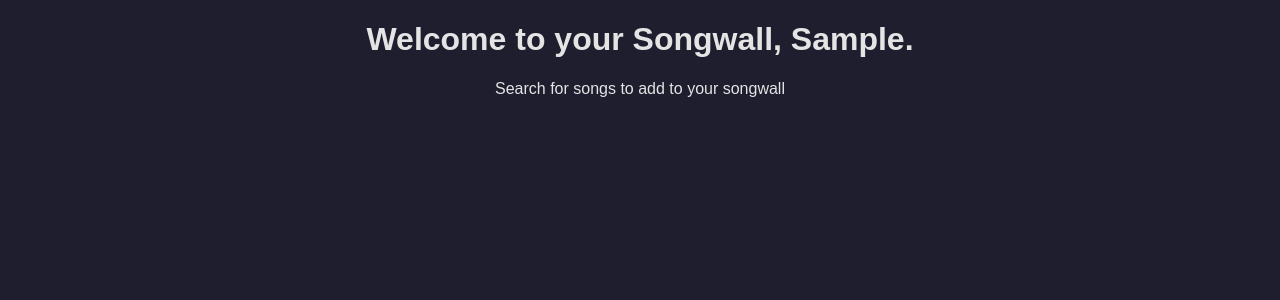
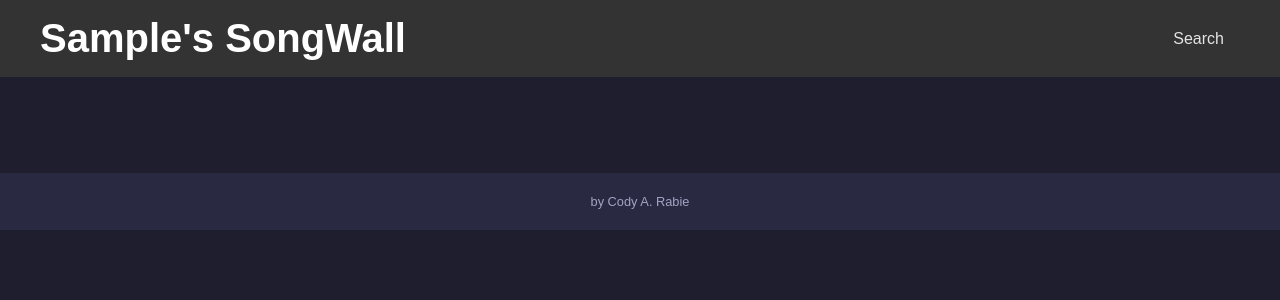
Before and after one commit to Cxdyr/SongWall, a Flask app: page /dashboard in a window 1280 px wide. Shown: the top 300 px of the page. Run offline with Flask 3, Linux system fonts and the light colour scheme; a user stored in the database is signed in; tables that the repository leaves empty hold one stand-in row (values such as "Sample post").

Commit message:
Super minor changes, done coding tonight though

```diff
--- a/app/static/style.css
+++ b/app/static/style.css
@@ -42,6 +42,7 @@ nav a:hover {
 
 main {
     padding: 2rem;
+    flex: 1;
 }
 
 section h2 {
--- a/app/templates/dashboard.html
+++ b/app/templates/dashboard.html
@@ -7,9 +7,21 @@
     <title>Songwall Dashboard</title>
 </head>
 <body>
-    <h1>Welcome to your Songwall, {{user_name}}.</h1>
+    <header>
+        <div class="container">
+            <h1>{{user_name}}'s SongWall</h1>
+            <nav>
+                <a href="/search">Search</a>
+            </nav>
+        </div>
+    </header>
+<main>
 
-    <a href="/search">Search for songs to add to your songwall</a>
 
+
+</main>
+<footer>
+    <p>by Cody A. Rabie</p>
+</footer>
 </body>
 </html>
```
